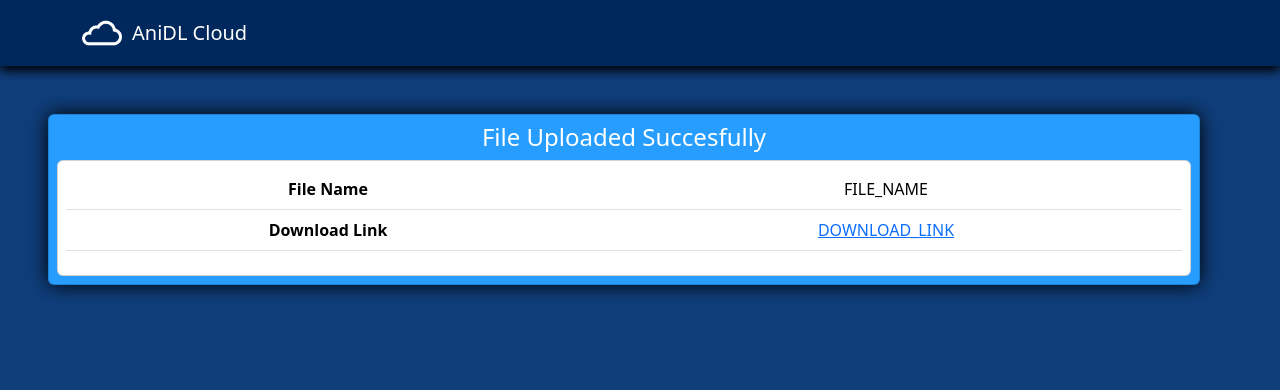
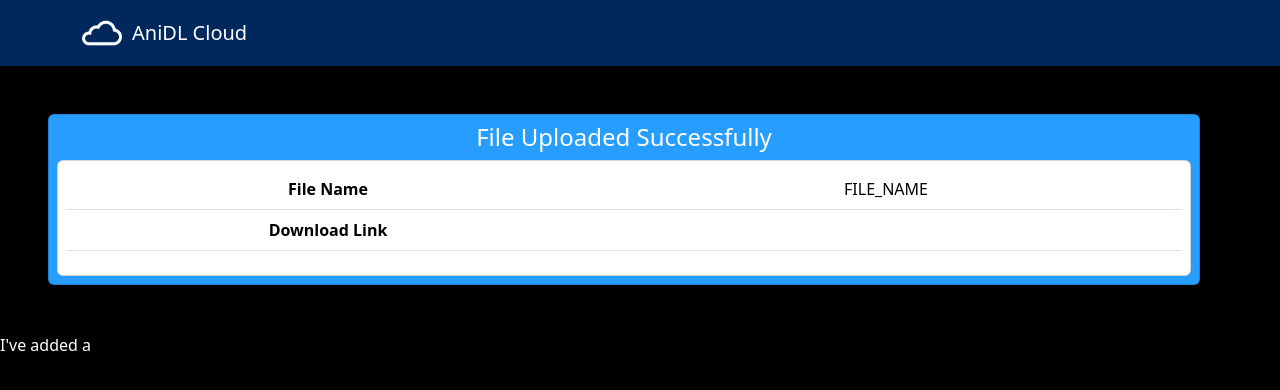
Before and after one commit to rindo57/cloud, a Python web app: template templates/file.html in a window 1280 px wide. Shown: the top 390 px of the page. Run offline with Jinja, Linux system fonts and the light colour scheme; the template is opened without the code that fills it, so the values that code supplies are empty.

Commit message:
Update file.html

```diff
--- a/templates/file.html
+++ b/templates/file.html
@@ -12,7 +12,17 @@
         integrity="sha384-HwwvtgBNo3bZJJLYd8oVXjrBZt8cqVSpeBNS5n7C8IVInixGAoxmnlMuBnhbgrkm"
         crossorigin="anonymous"></script>
     <link rel="stylesheet" href="../static/index.css">
+    <style>
+        body {
+            background-color: black;
+            color: white;
+        }
 
+        /* Override Bootstrap's default link color */
+        a {
+            color: white;
+        }
+    </style>
 </head>
 
 <body>
@@ -28,7 +38,7 @@
     </nav>
 
     <div id="udiv-main" class="card m-5 text-center p-2">
-        <h4 id="hstatus">File Uploaded Succesfully</h4>
+        <h4 id="hstatus">File Uploaded Successfully</h4>
         <div id="udiv-inner" class="card p-2 ">
             <table class="table">
                 <tbody>
@@ -48,3 +58,4 @@
 </body>
 
 </html>
+I've added a <style> section in the <head> of your HTML to set the background color to black and the text color to white for the entire page. Additionally, I've overridden the link color to make it white as well.
```
